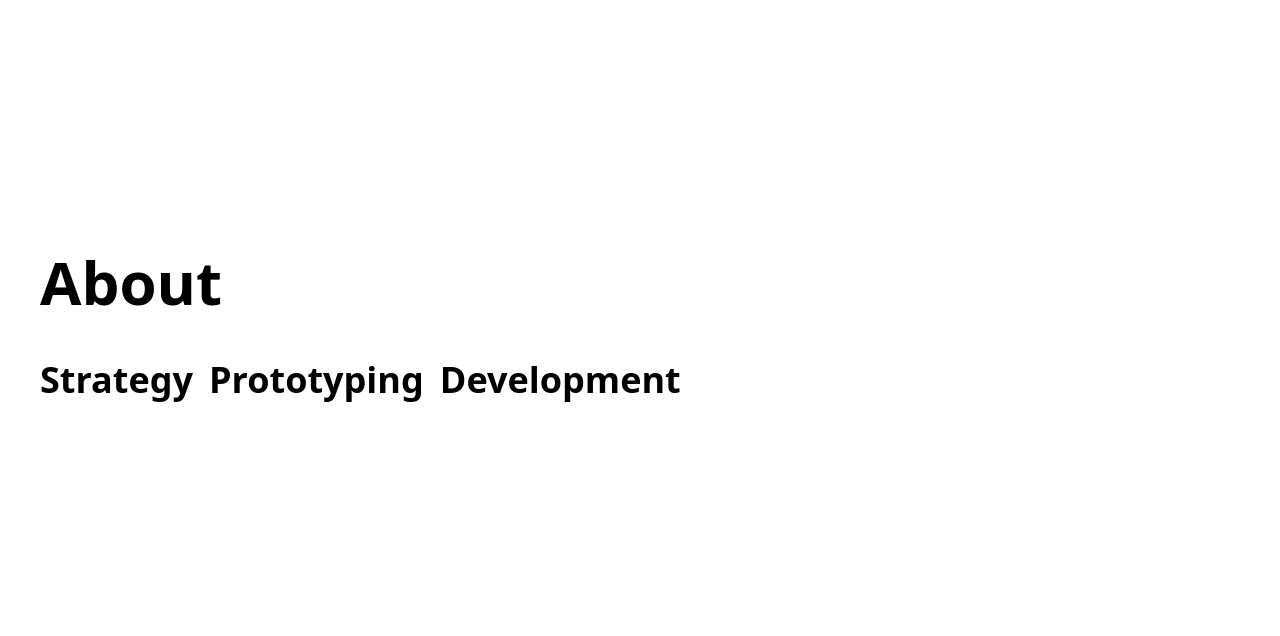
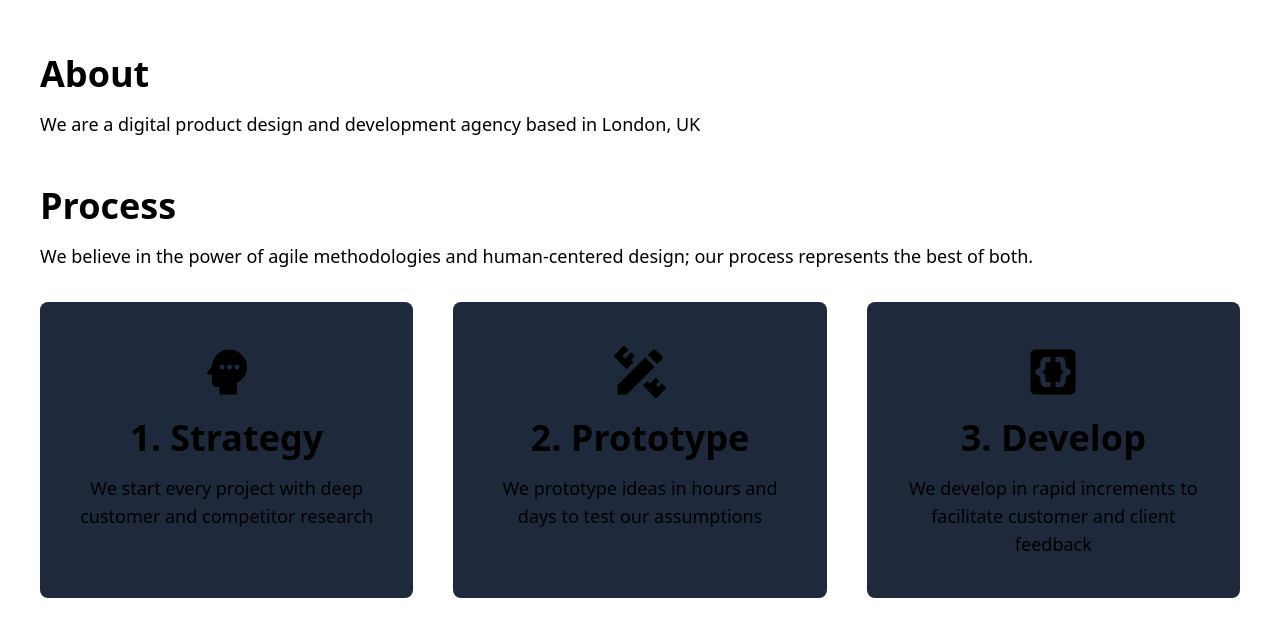
Before and after one commit to samjmerrick/zero-1, a Next.js app: page /about in a window 1280 px wide. Shown: the part 102-738 px from the top of the page. Built offline with nearby package versions, Linux system fonts and the light colour scheme.

Commit message:
Added about section

```diff
--- a/components/page.tsx
+++ b/components/page.tsx
@@ -1,6 +1,6 @@
 function Content({ children }) {
     return (
-        <div className='px-10 mt-10'>
+        <div className='px-10 mt-10 space-y-8'>
             {children}
         </div>
     )
@@ -8,7 +8,7 @@ function Content({ children }) {
 
 function Page({ children, id }) {
     return (
-        <section id={id} className='h-screen flex items-center'>
+        <section id={id} className='lg:h-screen relative flex items-center'>
             {children}
         </section>
     )
--- /dev/null
+++ b/components/scrolldown.tsx
@@ -0,0 +1,15 @@
+
+function ScrollDown(props: {
+    label: string,
+    id: string,
+}) {
+    return <div className='absolute right-0 bottom-0 p-10'>
+        <a href={props.id}>
+            <p>
+                ↓ {props.label}
+            </p>
+        </a>
+    </div>
+}
+
+export default ScrollDown
--- a/package.json
+++ b/package.json
@@ -6,6 +6,8 @@
     "deploy": "next build && touch out/.nojekyll && git add out/ && git commit -m \"Deploy\" && git subtree push --prefix out origin gh-pages"
   },
   "dependencies": {
+    "@mdi/js": "^6.9.96",
+    "@mdi/react": "^1.6.0",
     "next": "latest",
     "react": "latest",
     "react-dom": "latest",
--- a/pages/about.tsx
+++ b/pages/about.tsx
@@ -1,21 +1,62 @@
 import { Content, Page } from "../components/page"
+import ScrollDown from "../components/scrolldown"
+
+import Icon from '@mdi/react'
+import { mdiHeadDotsHorizontal, mdiPencilRuler, mdiCodeBracesBox } from '@mdi/js'
+
+function Card(
+    props: {
+        icon: string,
+        title: string,
+        description: string,
+    }) {
+    return (
+        <div className='bg-slate-800 lg:w-1/3 flex flex-col items-center rounded-lg p-10'>
+            <Icon
+                path={props.icon}
+                title={props.title}
+                size={2.5}
+            />
+            <h2>{props.title}</h2>
+            <p className='text-center'>{props.description}</p>
+        </div>
+    )
+}
+
 
 function About() {
     return (
         <Page id='about'>
             <Content>
-                <h1 >
-                    About
-                </h1>
-                <div className='flex flex-row items-center space-x-4'>
-                    <div className='w-1/3'>
-                        <h2>Strategy</h2>
-                    </div>
+                <div>
+                    <h2>About</h2>
+                    <p>We are a digital product design and development agency based in London, UK</p>
+                </div>
 
-                    <h2>Prototyping</h2>
-                    <h2>Development</h2>
+                <div>
+                    <h2>Process</h2>
+                    <p>We believe in the power of agile methodologies and human-centered design; our process represents the best of both.</p>
+                </div>
+
+                <div className='flex flex-col lg:flex-row lg:space-x-10 '>
+                    <Card
+                        icon={mdiHeadDotsHorizontal}
+                        title='1. Strategy'
+                        description='We start every project with deep customer and competitor research'
+                    />
+                    <Card
+                        icon={mdiPencilRuler}
+                        title='2. Prototype'
+                        description='We prototype ideas in hours and days to test our assumptions'
+                    />
+                    <Card
+                        icon={mdiCodeBracesBox}
+                        title='3. Develop'
+                        description='We develop in rapid increments to facilitate customer and client feedback'
+                    />
                 </div>
             </Content>
+            <ScrollDown label='Projects' id='#projects' />
         </Page>
     )
 }
--- a/pages/hero.tsx
+++ b/pages/hero.tsx
@@ -2,6 +2,7 @@ import { Parallax } from "react-scroll-parallax"
 import Logo from "../components/logo"
 import { Page, Content } from "../components/page"
 import Typewriter from 'typewriter-effect';
+import ScrollDown from "../components/scrolldown";
 
 function Hero() {
     return (
@@ -38,13 +39,7 @@ function Hero() {
                 </Parallax>
             </Content>
 
-            <div className='absolute right-0 bottom-0 p-10'>
-                <a href='#about'>
-                    <p>
-                        ↓ Scroll to learn more
-                    </p>
-                </a>
-            </div>
+            <ScrollDown label='Scroll to learn more' id='#about' />
         </Page>
     )
 }
```
Also changed, not shown: 1 other file (tests, documents, lock files or other folders).
